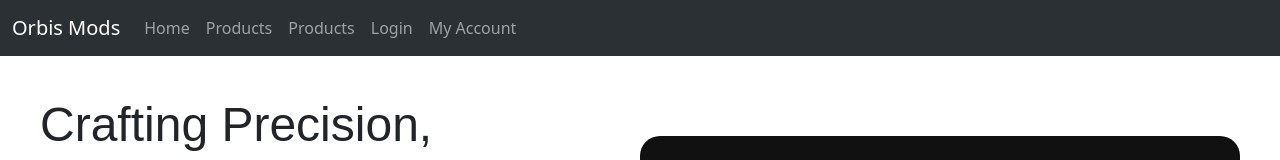
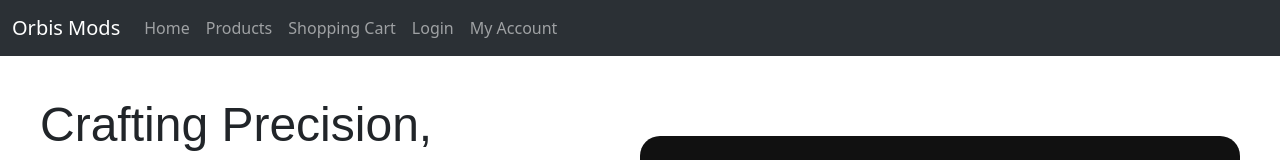
Before and after one commit to NathanCarr10/OrbisMods-React-App, a React (Create React App) app: page / in a window 1280 px wide. Shown: the top 160 px of the page. Built offline with nearby package versions, Linux system fonts and the light colour scheme.

Commit message:
Fixed Spelling Error on Nav Bar

```diff
--- a/src/Components/NavigationBar.js
+++ b/src/Components/NavigationBar.js
@@ -7,7 +7,7 @@ function NavigationBar() {
   return (
     <Navbar expand="lg" className="bg-body-tertiary" bg="dark" data-bs-theme="dark">
       <Container fluid>
-        <Navbar.Brand href="#">Orbis Mods</Navbar.Brand>
+        <Navbar.Brand href="/">Orbis Mods</Navbar.Brand>
         <Navbar.Toggle aria-controls="navbarScroll" />
         <Navbar.Collapse id="navbarScroll">
           <Nav
@@ -18,7 +18,7 @@ function NavigationBar() {
             {/* All links to my .js pages accessable from the Nav Bar */}
             <Nav.Link as={Link} to ="/">Home</Nav.Link>
             <Nav.Link as={Link} to ="/Products">Products</Nav.Link>
-            <Nav.Link as={Link} to ="/ShoppingCart">Products</Nav.Link>
+            <Nav.Link as={Link} to ="/ShoppingCart">Shopping Cart</Nav.Link>
             <Nav.Link as={Link} to ="/Login">Login</Nav.Link>
             <Nav.Link as={Link} to ="/UserAccount">My Account</Nav.Link>
           </Nav>
```
